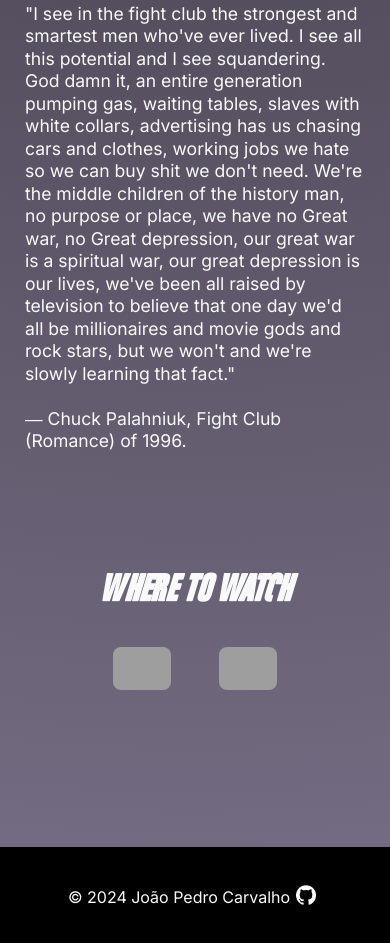
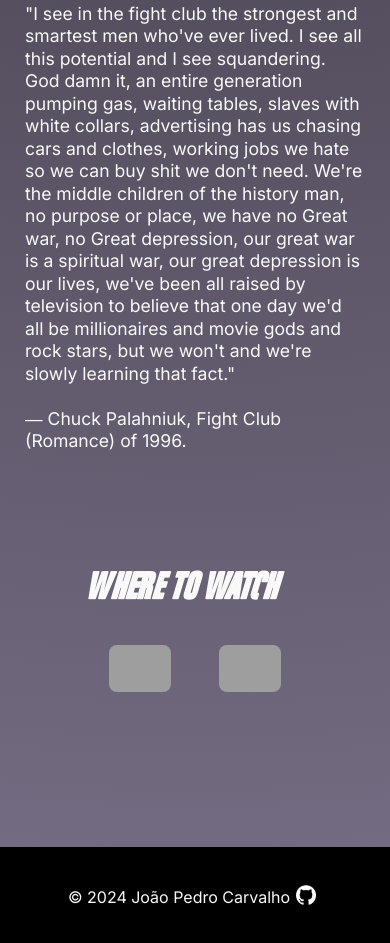
Before and after one commit to joaocarvalhop/fight-club-landing-page, a website: page index.html in a window 390 px wide. Shown: the part 5101-6044 px from the top of the page. Drawn offline with nearby package versions, Linux system fonts and the light colour scheme; files that its build step writes are made by us from their sources; grey boxes are pictures that could not be loaded; files whose address does not match are found by name.

Commit message:
fix/iPhone X vision

```diff
--- a/src/styles/_watch.scss
+++ b/src/styles/_watch.scss
@@ -61,10 +61,14 @@
 
 @media screen and (max-width: 780px) {
 
+    #where-to-watch {
+        width: 220px;
+    }
+
     .watch {
         padding: 150px;
         margin-bottom: 36px;
-        max-width: 100%;
+        max-width: 90%;
         margin: 0 auto;
 
         &__title {
@@ -75,7 +79,7 @@
         &__links {
             &__item {
                 img {
-                    width: 58px;
+                    width: 62px;
                 }
             }
         }
```
